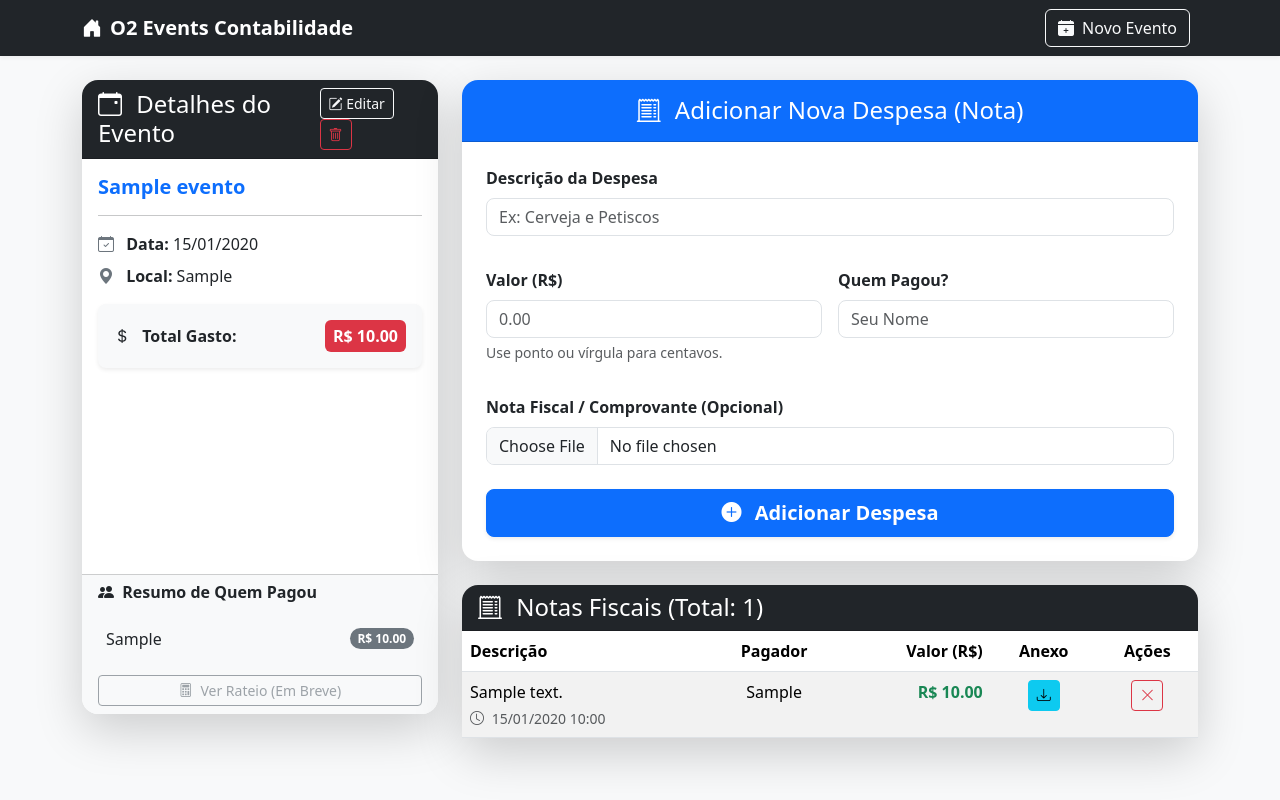
After one commit to AlexandreSantaAnnaSilva/O2Events, a Flask app: page /detalhes_evento/1 in a window 1280 px wide. The commit adds this page. Run offline with Flask 3, Linux system fonts and the light colour scheme; tables that the repository leaves empty hold one stand-in row (values such as "Sample post").

Commit message:
feat: Adicionando a funcionalidade "Detalhes do Evento"

```diff
--- a/config.py
+++ b/config.py
@@ -14,8 +14,3 @@ SQLALCHEMY_DATABASE_URI = 'sqlite:///o2events.db'
 SQLALCHEMY_TRACK_MODIFICATIONS = False
 
 SECRET_KEY = 'acamps'
-
-# Garante que a pasta de upload exista. O 'exist_ok=True' evita erro se a pasta já existir.
-# MANTEMOS A CHAMADA DE CRIAÇÃO DE PASTA NO PRÓPRIO config.py
-if not os.path.exists(UPLOAD_FOLDER):
-    os.makedirs(UPLOAD_FOLDER, exist_ok=True)
--- a/routes.py
+++ b/routes.py
@@ -6,6 +6,7 @@ from flask import render_template, request, redirect, url_for, flash, send_from_
 from werkzeug.utils import secure_filename
 from werkzeug.exceptions import NotFound
 from datetime import date , datetime
+from sqlalchemy import func
 
 
 def allowed_file(filename):
@@ -19,7 +20,7 @@ def homepage():
     """Exibe a lista de eventos e o dashboard de resumo."""
 
     # 1. Busca todos os eventos ( return uma lista de objetos Evento)
-    # ORDENAÇAO = Ordena todos os eventos por data_evento (caso exista) para melhro visualização
+    # ORDENAÇAO = Ordena todos os eventos por data_evento (caso exista) para melhor visualização
     todos_eventos = Evento.query.order_by(Evento.data_evento.asc(), Evento.id.asc()).all()
 
     eventos_com_resumo =[]
@@ -51,24 +52,30 @@ def homepage():
 def novo_evento():
     """Exibe o formulário de cadastro de evento e processa a submissão."""
     if request.method == 'POST':
-        nome_evento = request.form.get('nome_evento').strip()
+        nome_evento = request.form.get('nome_evento' or '').strip()
         data_evento_str = request.form.get('data_evento')
+        local_evento = request.form.get('local').strip() if request.form.get('local') else None
         data_evento_obj = None
 
         if not nome_evento:
             flash('O nome do evento não pode ser vazio.', 'warning')
-            return redirect(url_for('novo_evento'))
-
+            return render_template('cadastro_evento.html',
+                                   nome_evento=nome_evento,
+                                   data_evento=data_evento_str,
+                                   local=local_evento), 400
         if data_evento_str:
             try:
                 data_evento_obj = datetime.strptime(data_evento_str, '%Y-%m-%d')
             except ValueError:
                 flash('Formato de data inválido. Use AAAA-MM-DD.', 'danger')
-                return redirect(url_for('novo_evento'))
+                return render_template('cadastro_evento.html',
+                                       nome_evento=nome_evento,
+                                       data_evento=data_evento_str,
+                                       local=local_evento), 400
 
         try:
             # Salvar os dados no banco de dados
-            novo = Evento(nome=nome_evento , data_evento = data_evento_obj)
+            novo = Evento(nome=nome_evento , data_evento = data_evento_obj , local=local_evento)
             db.session.add(novo)
             db.session.commit()
             flash(f'Evento "{nome_evento}" criado com sucesso!', 'success')
@@ -76,6 +83,11 @@ def novo_evento():
         except Exception as e:
             flash(f'Erro ao criar evento: {e}', 'danger')
             db.session.rollback()
+
+            return render_template('cadastro_evento.html',
+                                   nome_evento=nome_evento,
+                                   data_evento=data_evento_str,
+                                   local=local_evento), 500
 
     return render_template("cadastro_evento.html")
 
@@ -149,18 +161,125 @@ def uploaded_file(filename):
 #  ROTAS DE EXCLUSÃO E DETALHES
 # -----------------------------------------------------------
 
-@app.route("/detalhes_evento/<int:evento_id>")
+@app.route("/detalhes_evento/<int:evento_id>", methods=['GET', 'POST'])
 def detalhes_evento(evento_id):
-    """Exibe os detalhes de um evento específico e suas notas fiscais."""
+    """Exibe os detalhes de um evento específico, suas notas fiscais e processa a adição de uma nova nota."""
+
+    # Busca o evento, retorna 404 se não existir
     evento = Evento.query.get_or_404(evento_id)
 
-    # Busca todas as notas fiscais do evento
+    if request.method == 'POST':
+        # LÓGICA PARA ADICIONAR NOVA NOTA FISCAL
+
+        # 1. Processar o upload do arquivo
+        # O nome do campo no template é 'arquivo'
+        arquivo = request.files.get('arquivo')
+        caminho_arquivo = None
+
+        if arquivo and allowed_file(arquivo.filename):
+            filename = secure_filename(arquivo.filename)
+            caminho_completo = os.path.join(config.UPLOAD_FOLDER, filename)
+
+            os.makedirs(config.UPLOAD_FOLDER, exist_ok=True)
+
+            try:
+                arquivo.save(caminho_completo)
+                caminho_arquivo = filename
+            except Exception as e:
+                flash(f'Aviso: Não foi possível salvar o arquivo físico no servidor. Detalhes: {e}', 'warning')
+
+        # 2. Salvar os dados da nota no banco de dados
+        try:
+            descricao = request.form.get('descricao')
+            quem_pagou = request.form.get('quem_pagou')
+
+            # Tratamento do valor: substitui vírgula por ponto e converte para float
+            valor_str = request.form.get('valor', '0').replace(',', '.')
+            valor_float = float(valor_str)
+
+            if not descricao or not quem_pagou or valor_float <= 0:
+                flash('Descrição, pagador e valor (maior que zero) são obrigatórios.', 'danger')
+                # O redirect com erro fará com que o flash message seja exibido na próxima tela
+                return redirect(url_for('detalhes_evento', evento_id=evento_id))
+
+            nova_nf = NotaFiscal(
+                descricao=descricao,
+                valor=valor_float,
+                quem_pagou=quem_pagou,
+                evento_id=evento_id,
+                caminho_arquivo=caminho_arquivo
+            )
+            db.session.add(nova_nf)
+            db.session.commit()
+            flash('Nota fiscal cadastrada com sucesso!', 'success')
+            return redirect(url_for('detalhes_evento', evento_id=evento_id))
+
+        except ValueError:
+            flash('Erro de formato no valor. Use números e ponto/vírgula para decimais.', 'danger')
+            db.session.rollback()
+        except Exception as e:
+            flash(f'Erro ao cadastrar nota: {e}', 'danger')
+            db.session.rollback()
+
+        # Em caso de erro, o fluxo continua para a lógica GET abaixo,
+        # para que a página seja recarregada com o flash message.
+
+    # LÓGICA GET (EXIBIÇÃO DA PÁGINA)
+
+    # 1. Busca o total gasto (query mais eficiente)
+    total_gasto_query = db.session.query(
+        db.func.sum(NotaFiscal.valor)
+    ).filter(
+        NotaFiscal.evento_id == evento_id
+    ).scalar() or 0.0
+
+    # 2. Busca todas as notas fiscais do evento
     notas = NotaFiscal.query.filter_by(evento_id=evento_id).order_by(NotaFiscal.id.desc()).all()
 
-    # Calcula o total gasto
-    total_gasto = sum(nota.valor for nota in notas)
+    # 3. Busca o resumo de quem pagou
+    quem_pagou_resumo_list = db.session.query(
+        NotaFiscal.quem_pagou,
+        db.func.sum(NotaFiscal.valor)
+    ).filter(
+        NotaFiscal.evento_id == evento.id
+    ).group_by(NotaFiscal.quem_pagou).all()
 
-    return render_template("detalhes_evento.html", evento=evento, notas=notas, total_gasto=float(total_gasto))
+    # 4. Converte para dicionário
+    quem_pagou_resumo_dict = dict(quem_pagou_resumo_list)
+
+    return render_template('detalhes_evento.html',
+                           evento=evento,
+                           notas=notas,
+                           total_gasto=float(total_gasto_query),
+                           quem_pagou_resumo=quem_pagou_resumo_dict)
+
+@app.route("/editar_evento/<int:evento_id>", methods=['POST'])
+def editar_evento(evento_id):
+    """Rota para lidar com a submissão do formulário de edição de detalhes do evento."""
+    evento = Evento.query.get_or_404(evento_id)
+
+    try:
+        evento.nome = request.form.get('nome_evento', '').strip()
+        data_str = request.form.get('data_evento')
+        evento.local = request.form.get('local').strip() if request.form.get('local') else None
+
+        if data_str:
+            evento.data_evento = datetime.strptime(data_str, '%Y-%m-%d').date()
+        else:
+            evento.data_evento = None
+
+        db.session.commit()
+        flash(f'Evento "{evento.nome}" atualizado com sucesso!', 'success')
+
+    except ValueError:
+        flash('Formato de data inválido. Use AAAA-MM-DD.', 'danger')
+        db.session.rollback()
+    except Exception as e:
+        flash(f'Erro ao atualizar evento: {e}', 'danger')
+        db.session.rollback()
+
+    return redirect(url_for('detalhes_evento', evento_id=evento_id))
+
 
 @app.route("/excluir_evento/<int:evento_id>", methods=['POST'])
 def excluir_evento(evento_id):
--- a/templates/base.html
+++ b/templates/base.html
@@ -36,11 +36,6 @@
                             <i class="bi bi-calendar-plus-fill me-1"></i> Novo Evento
                         </a>
                     </li>
-                    <li class="nav-item">
-                        <a class="btn btn-success" href="{{ url_for('nova_nota') }}">
-                            <i class="bi bi-receipt-cutoff me-1"></i> Nova Nota Fiscal
-                        </a>
-                    </li>
                 </ul>
             </div>
         </div>
--- /dev/null
+++ b/templates/detalhes_evento.html
@@ -0,0 +1,237 @@
+{% extends "base.html" %}
+
+{% block title %}Detalhes: {{ evento.nome }}{% endblock %}
+
+{% block content %}
+<div class="row">
+
+    <!-- Coluna de Detalhes do Evento e Resumo (COLUNA ESQUERDA) -->
+    <div class="col-lg-4 mb-4">
+        <div class="card shadow-lg rounded-4 h-100">
+            <div class="card-header bg-dark text-white rounded-top-4 d-flex justify-content-between align-items-center">
+                <h4 class="mb-0"><i class="bi bi-calendar-event me-2"></i> Detalhes do Evento</h4>
+                <div>
+                    <!-- Botão para abrir o Modal de Edição -->
+                    <button class="btn btn-sm btn-outline-light me-2" data-bs-toggle="modal" data-bs-target="#modalEditarEvento">
+                        <i class="bi bi-pencil-square"></i> Editar
+                    </button>
+                    <!-- Botão para Excluir (aciona modal de confirmação) -->
+                    <button class="btn btn-sm btn-outline-danger" data-bs-toggle="modal" data-bs-target="#modalExcluirEvento">
+                        <i class="bi bi-trash"></i>
+                    </button>
+                </div>
+            </div>
+            <div class="card-body">
+                <h5 class="card-title fw-bold text-primary">{{ evento.nome }}</h5>
+                <hr>
+                <p class="card-text mb-2">
+                    <i class="bi bi-calendar-check text-secondary me-2"></i>
+                    <span class="fw-bold">Data:</span>
+                    {{ evento.data_evento.strftime('%d/%m/%Y') if evento.data_evento else 'Não informada' }}
+                </p>
+                <p class="card-text mb-2">
+                    <i class="bi bi-geo-alt-fill text-secondary me-2"></i>
+                    <span class="fw-bold">Local:</span>
+                    {{ evento.local if evento.local else 'Não informado' }}
+                </p>
+                <!-- Destaque para o Total Gasto -->
+                <div class="mt-3 p-3 bg-light rounded-3 shadow-sm d-flex justify-content-between align-items-center">
+                    <span class="fw-bold text-dark"><i class="bi bi-currency-dollar me-2"></i> Total Gasto:</span>
+                    <span class="badge bg-danger fs-6 p-2">R$ {{ '{:,.2f}'.format(total_gasto) }}</span>
+                </div>
+
+            </div>
+
+            <!-- Resumo de Pagamentos -->
+            <div class="card-footer bg-light rounded-bottom-4">
+                <h6 class="fw-bold text-dark mb-3"><i class="bi bi-people-fill me-1"></i> Resumo de Quem Pagou</h6>
+                {% if quem_pagou_resumo %}
+                    <ul class="list-group list-group-flush border-0">
+                        {% for pagador, valor in quem_pagou_resumo.items() %}
+                            <li class="list-group-item d-flex justify-content-between align-items-center p-2 bg-light">
+                                {{ pagador }}
+                                <span class="badge bg-secondary rounded-pill">R$ {{ '{:,.2f}'.format(valor) }}</span>
+                            </li>
+                        {% endfor %}
+                    </ul>
+                {% else %}
+                    <p class="text-muted fst-italic">Nenhuma nota cadastrada ainda.</p>
+                {% endif %}
+                <button class="btn btn-sm btn-outline-secondary w-100 mt-3" disabled><i class="bi bi-calculator me-1"></i> Ver Rateio (Em Breve)</button>
+            </div>
+        </div>
+    </div>
+
+    <!-- Coluna de Cadastro e Lista de Notas (COLUNA DIREITA) -->
+    <div class="col-lg-8">
+
+        <!-- Exibição de Flash Messages (se houver) -->
+        <!-- NOTA: O bloco de flash messages foi movido para o templates/base.html para consistência. -->
+
+        <!-- CARD PARA ADICIONAR NOVA NOTA (Re-inserido) -->
+        <div class="card shadow-lg border-primary border-3 rounded-4 mb-4">
+            <div class="card-header bg-primary text-white rounded-top-4 p-3">
+                <h4 class="mb-0 text-center"><i class="bi bi-receipt-cutoff me-2"></i> Adicionar Nova Despesa (Nota)</h4>
+            </div>
+            <div class="card-body p-4">
+                <form method="POST" action="{{ url_for('detalhes_evento', evento_id=evento.id) }}" enctype="multipart/form-data">
+                    <div class="row g-3">
+                        <div class="col-md-12 mb-3">
+                            <label for="descricao" class="form-label fw-bold">Descrição da Despesa</label>
+                            <input type="text" class="form-control rounded-3" id="descricao" name="descricao" required placeholder="Ex: Cerveja e Petiscos">
+                        </div>
+
+                        <div class="col-md-6 mb-3">
+                            <label for="valor" class="form-label fw-bold">Valor (R$)</label>
+                            <!-- Usando type="text" com pattern para garantir compatibilidade com ponto ou vírgula -->
+                            <input type="text" class="form-control rounded-3" id="valor" name="valor" required placeholder="0.00" pattern="[0-9]+([,\.][0-9]{1,2})?">
+                            <div class="form-text">Use ponto ou vírgula para centavos.</div>
+                        </div>
+
+                        <div class="col-md-6 mb-3">
+                            <label for="quem_pagou" class="form-label fw-bold">Quem Pagou?</label>
+                            <input type="text" class="form-control rounded-3" id="quem_pagou" name="quem_pagou" required placeholder="Seu Nome">
+                        </div>
+
+                        <div class="col-md-12 mb-4">
+                            <label for="arquivo" class="form-label fw-bold">Nota Fiscal / Comprovante (Opcional)</label>
+                            <input class="form-control rounded-3" type="file" id="arquivo" name="arquivo" accept=".pdf,image/*">
+                        </div>
+                    </div>
+
+                    <div class="d-grid">
+                        <button type="submit" class="btn btn-primary btn-lg rounded-3 fw-bold shadow-sm">
+                            <i class="bi bi-plus-circle-fill me-2"></i> Adicionar Despesa
+                        </button>
+                    </div>
+                </form>
+            </div>
+        </div>
+
+        <!-- LISTA DE NOTAS CADASTRADAS (Sua Tabela Aprimorada) -->
+        <div class="card shadow-lg rounded-4">
+            <div class="card-header bg-dark text-white rounded-top-4">
+                <h4 class="mb-0"><i class="bi bi-receipt-cutoff me-2"></i> Notas Fiscais (Total: {{ notas|length }})</h4>
+            </div>
+            <div class="card-body p-0">
+                {% if notas %}
+                <div class="table-responsive">
+                    <table class="table table-striped table-hover mb-0">
+                        <thead>
+                            <tr>
+                                <th scope="col">Descrição</th>
+                                <th scope="col" class="text-center">Pagador</th>
+                                <th scope="col" class="text-end">Valor (R$)</th>
+                                <th scope="col" class="text-center">Anexo</th>
+                                <th scope="col" class="text-center">Ações</th>
+                            </tr>
+                        </thead>
+                        <tbody>
+                            <!-- Exibindo as notas mais recentes primeiro -->
+                            {% for nota in notas | reverse %}
+                            <tr>
+                                <td>
+                                    {{ nota.descricao }}
+                                    <div class="text-muted small mt-1">
+                                        <i class="bi bi-clock me-1"></i> {{ nota.data_cadastro.strftime('%d/%m/%Y %H:%M') }}
+                                    </div>
+                                </td>
+                                <td class="text-center">{{ nota.quem_pagou }}</td>
+                                <!-- Usando o formato de moeda que você definiu -->
+                                <td class="text-end fw-bold text-success">R$ {{ '{:,.2f}'.format(nota.valor) }}</td>
+                                <td class="text-center">
+                                    {% if nota.caminho_arquivo %}
+                                        <!-- Rota para download do arquivo -->
+                                        <a href="{{ url_for('uploaded_file', filename=nota.caminho_arquivo) }}" class="btn btn-sm btn-info" title="Baixar Anexo">
+                                            <i class="bi bi-download"></i>
+                                        </a>
+                                    {% else %}
+                                        <span class="text-muted">N/A</span>
+                                    {% endif %}
+                                </td>
+                                <td class="text-center">
+                                    <!-- Botão de Excluir Nota -->
+                                    <form action="{{ url_for('excluir_nota', nota_id=nota.id) }}" method="POST" onsubmit="return confirm('Tem certeza que deseja excluir esta nota fiscal?');" class="d-inline">
+                                        <button type="submit" class="btn btn-sm btn-outline-danger" title="Excluir Nota">
+                                            <i class="bi bi-x-lg"></i>
+                                        </button>
+                                    </form>
+                                </td>
+                            </tr>
+                            {% endfor %}
+                        </tbody>
+                    </table>
+                </div>
+                {% else %}
+                    <div class="p-4 text-center">
+                        <p class="text-muted fst-italic mb-0">Nenhuma nota fiscal cadastrada para este evento.</p>
+                        <!-- Agora o formulário está logo acima, então este link é menos crítico -->
+                    </div>
+                {% endif %}
+            </div>
+        </div>
+    </div>
+</div>
+
+<!-- ======================================================= -->
+<!-- MODAL DE EDIÇÃO DO EVENTO -->
+<!-- ======================================================= -->
+<div class="modal fade" id="modalEditarEvento" tabindex="-1" aria-labelledby="modalEditarEventoLabel" aria-hidden="true">
+    <div class="modal-dialog modal-dialog-centered">
+        <div class="modal-content rounded-4 shadow-lg">
+            <div class="modal-header bg-dark text-white rounded-top-4">
+                <h5 class="modal-title" id="modalEditarEventoLabel"><i class="bi bi-pencil-square me-2"></i> Editar Detalhes do Evento</h5>
+                <button type="button" class="btn-close btn-close-white" data-bs-dismiss="modal" aria-label="Close"></button>
+            </div>
+            <form action="{{ url_for('editar_evento', evento_id=evento.id) }}" method="POST">
+                <div class="modal-body">
+                    <div class="mb-3">
+                        <label for="nome_evento" class="form-label fw-bold">Nome do Evento</label>
+                        <input type="text" class="form-control rounded-3" id="nome_evento" name="nome_evento"
+                               value="{{ evento.nome }}" required maxlength="100">
+                    </div>
+                    <div class="mb-3">
+                        <label for="data_evento" class="form-label fw-bold">Data do Evento (Opcional)</label>
+                        <input type="date" class="form-control rounded-3" id="data_evento" name="data_evento"
+                               value="{{ evento.data_evento.strftime('%Y-%m-%d') if evento.data_evento else '' }}">
+                    </div>
+                    <div class="mb-3">
+                        <label for="local" class="form-label fw-bold">Local do Evento (Opcional)</label>
+                        <input type="text" class="form-control rounded-3" id="local" name="local"
+                               value="{{ evento.local if evento.local else '' }}" maxlength="100">
+                    </div>
+                </div>
+                <div class="modal-footer">
+                    <button type="button" class="btn btn-secondary" data-bs-dismiss="modal">Cancelar</button>
+                    <button type="submit" class="btn btn-primary"><i class="bi bi-save-fill me-2"></i> Salvar Alterações</button>
+                </div>
+            </form>
+        </div>
+    </div>
+</div>
+
+<!-- ======================================================= -->
+<!-- MODAL DE CONFIRMAÇÃO DE EXCLUSÃO DO EVENTO -->
+<!-- ======================================================= -->
+<div class="modal fade" id="modalExcluirEvento" tabindex="-1" aria-labelledby="modalExcluirEventoLabel" aria-hidden="true">
+    <div class="modal-dialog modal-dialog-centered">
+        <div class="modal-content rounded-4 shadow-lg border-danger border-3">
+            <div class="modal-header bg-danger text-white rounded-top-4">
+                <h5 class="modal-title" id="modalExcluirEventoLabel"><i class="bi bi-exclamation-triangle-fill me-2"></i> Confirmação de Exclusão</h5>
+                <button type="button" class="btn-close btn-close-white" data-bs-dismiss="modal" aria-label="Close"></button>
+            </div>
+            <div class="modal-body">
+                <p>Tem certeza que deseja excluir o evento **{{ evento.nome }}**?</p>
+                <p class="text-danger fw-bold">ATENÇÃO: Todas as notas fiscais associadas e seus arquivos serão permanentemente excluídos.</p>
+            </div>
+            <div class="modal-footer">
+                <button type="button" class="btn btn-secondary" data-bs-dismiss="modal">Cancelar</button>
+                <form action="{{ url_for('excluir_evento', evento_id=evento.id) }}" method="POST" class="d-inline">
+                    <button type="submit" class="btn btn-danger"><i class="bi bi-trash-fill me-2"></i> Excluir Evento Permanentemente</button>
+                </form>
+            </div>
+        </div>
+    </div>
+</div>
+
+{% endblock %}
```
Also changed, not shown: models.py (+6 -1 lines), templates/index.html (+8 -7 lines).
